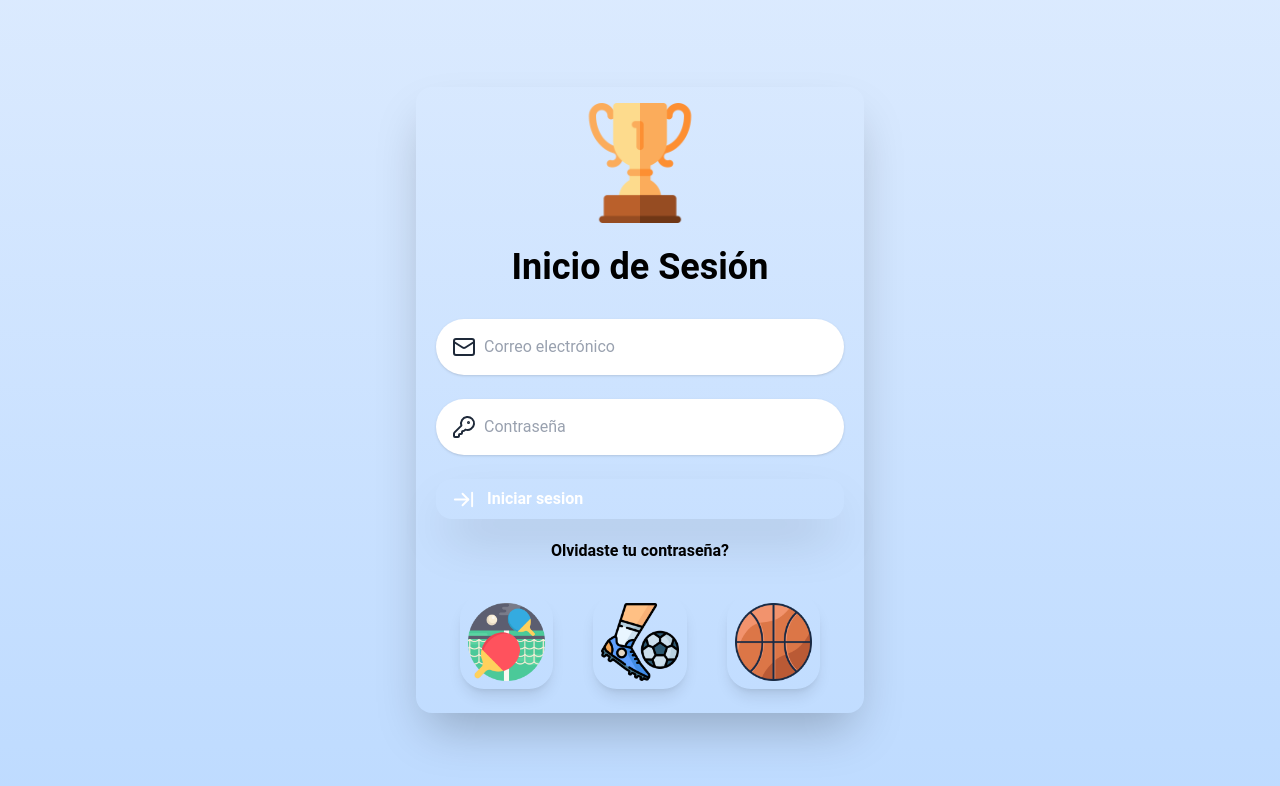
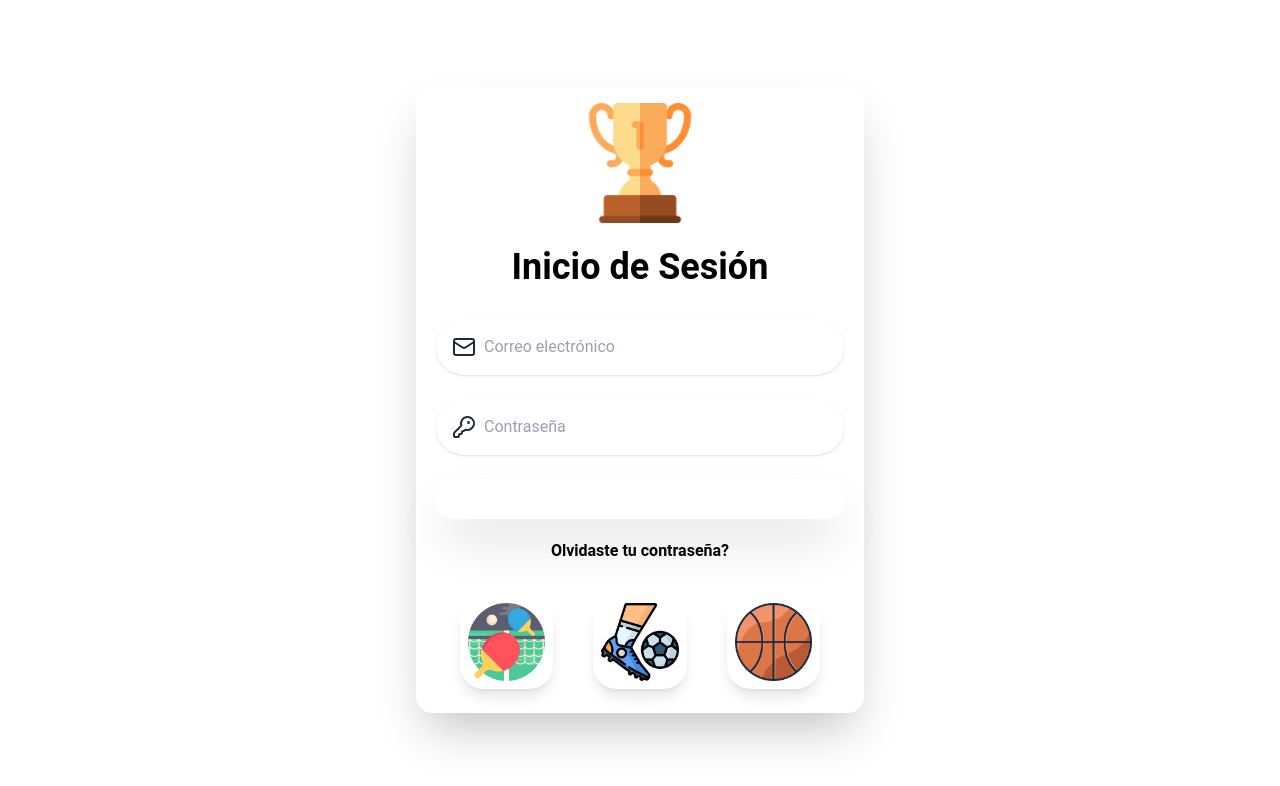
Before and after one commit to didiereste/TournamentBracketSystem, a Next.js app: page /auth/login in a window 1280 px wide. Shown: the top 786 px of the page. Built offline with nearby package versions, Linux system fonts and the light colour scheme.

Commit message:
cambio color login

```diff
--- a/src/app/auth/login/layout.tsx
+++ b/src/app/auth/login/layout.tsx
@@ -8,8 +8,8 @@ type AuthLayoutProps = {
 export default function AuthLayout({ children }: AuthLayoutProps) {
     return (
         <>
-            <div className="min-h-screen bg-gradient-to-b from-blue-100 to-blue-200 flex items-center justify-center ">
-                <div className="w-full max-w-md shadow-2xl px-5 rounded-2xl">
+            <div className="min-h-screen bg-[var(--color-background)] flex items-center justify-center ">
+                <div className="w-full bg-[var(--color-dashboard-background)] max-w-md shadow-2xl px-5 rounded-2xl">
                     <div className="flex justify-center mb-6 mt-4">
                         <Image
                             src="/images/login/copa-de-oro.png"
--- a/src/app/auth/login/page.tsx
+++ b/src/app/auth/login/page.tsx
@@ -46,7 +46,7 @@ export default function LoginPage() {
           <div className="flex justify-center mt-1">
             <Button
               text="Iniciar sesion"
-              className="w-full">
+              className="w-full justify-center">
               <ArrowRightToLine size={23} />
             </Button>
           </div>
```
